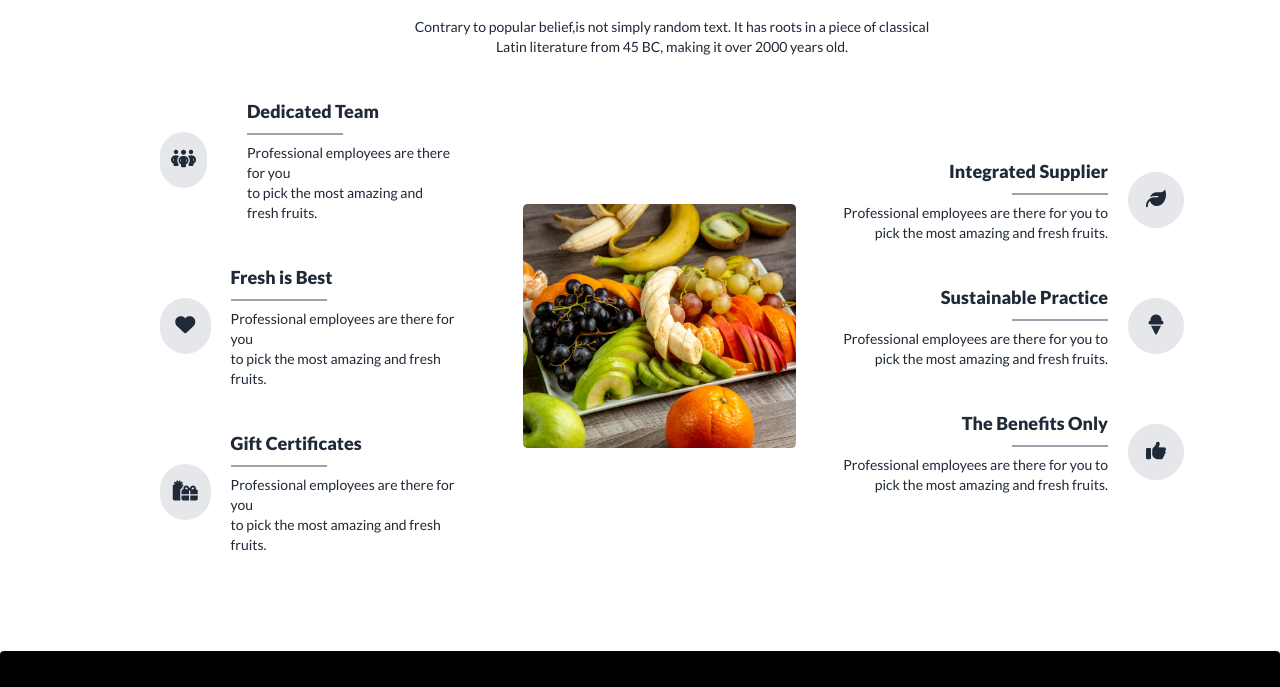
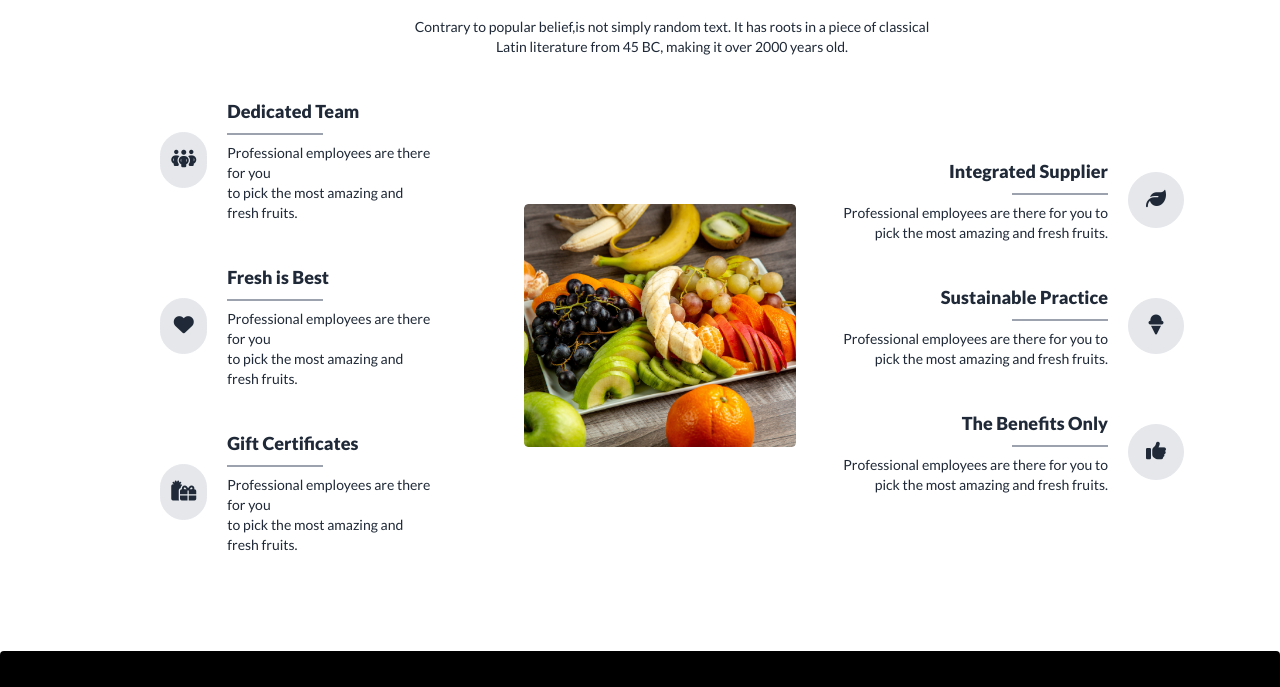
Before and after one commit to Jahidhasan4002/Assingment-3-Fruit-Brust, a plain HTML site: page index.html in a window 1280 px wide. Shown: the part 2588-3275 px from the top of the page. Drawn offline with nearby package versions, Linux system fonts and the light colour scheme; files whose address does not match are found by name.

Commit message:
add code

```diff
--- a/index.html
+++ b/index.html
@@ -561,12 +561,12 @@
 <!-- main container -->
            <div class="main-container flex flex-col lg:flex-row lg:justify-evenly items-center my-10 gap-10">
             <!-- first side  -->
-            <div class="flex flex-col-reverse lg:flex-row lg:justify-around items-center text-center gap-5" >
+            <div class="flex flex-col-reverse lg:flex-row lg:justify-around items-center text-center gap-10" >
             <div class="first-side space-y-10">
 
 
               <!-- 1 -->
-              <div class="flex flex-col lg:flex-row lg:justify-between items-center gap-10">
+              <div class="flex flex-col lg:flex-row lg:justify-between items-center gap-5">
                 <div class="border  bg-gray-200  w-14 h-14 rounded-full text-center">
                   <i class="fa-solid fa-people-group  text-xl my-3"></i>
                 </div>
```
